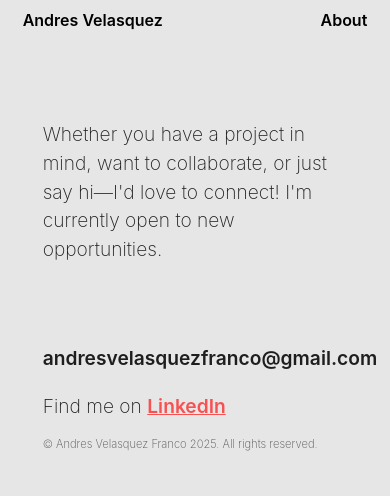
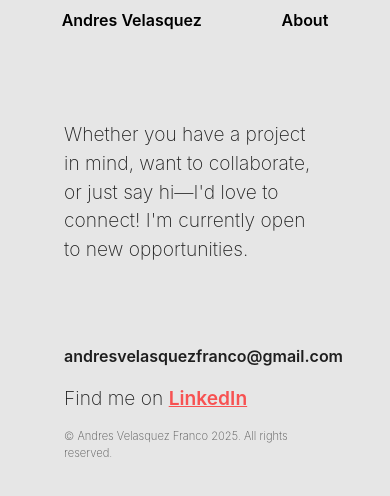
Before and after one commit to andrelefranco001/portfolio, a React (Vite) app: page / in a window 390 px wide. Shown: the top 496 px of the page. Built offline with nearby package versions, Linux system fonts and the light colour scheme.

Commit message:
Feat: Improve responsive design for App, Home, Footer, and NavBar components

```diff
--- a/src/App.jsx
+++ b/src/App.jsx
@@ -12,13 +12,13 @@ import Footer from "./components/Footer";
 
 const GridContainer = styled.div`
   display: grid;
-  grid-template-columns: 5% 90% 5%;
+  grid-template-columns: 15% 70% 15%;
   width: 100%;
   min-height: 100vh;
 
-  @media (max-width: 768px) {
+  /* @media (max-width: 768px) {
     grid-template-columns: 5% 90% 5%;
-  }
+  } */
 `;
 
 const Content = styled.div`
--- a/src/components/Footer.jsx
+++ b/src/components/Footer.jsx
@@ -4,7 +4,7 @@ import styled from "styled-components";
 const FooterContainer = styled.footer`
   margin-top: 4rem;
   text-align: start;
-  padding: 0 1rem;
+  /* padding: 0 1rem; */
   @media (max-width: 768px) {
     margin-top: 5rem;
     /* text-align: center; */
@@ -54,7 +54,7 @@ const TextEmail = styled.p`
     font-size: 2rem;
   }
   @media (max-width: 768px) {
-    font-size: 1.2rem;
+    font-size: 1rem;
     margin-top: 5rem;
   }
 `;
--- a/src/components/NavBar.jsx
+++ b/src/components/NavBar.jsx
@@ -9,8 +9,8 @@ const NavBarContainer = styled.div`
 
 const HighlightText = styled.div`
   position: fixed;
-  left: 5%; /* Align with the grid */
-  width: 90%; /* Align with the grid */
+  left: 15%; /* Align with the grid */
+  width: 70%; /* Align with the grid */
   display: flex;
   flex-direction: row;
   justify-content: space-between;
```
